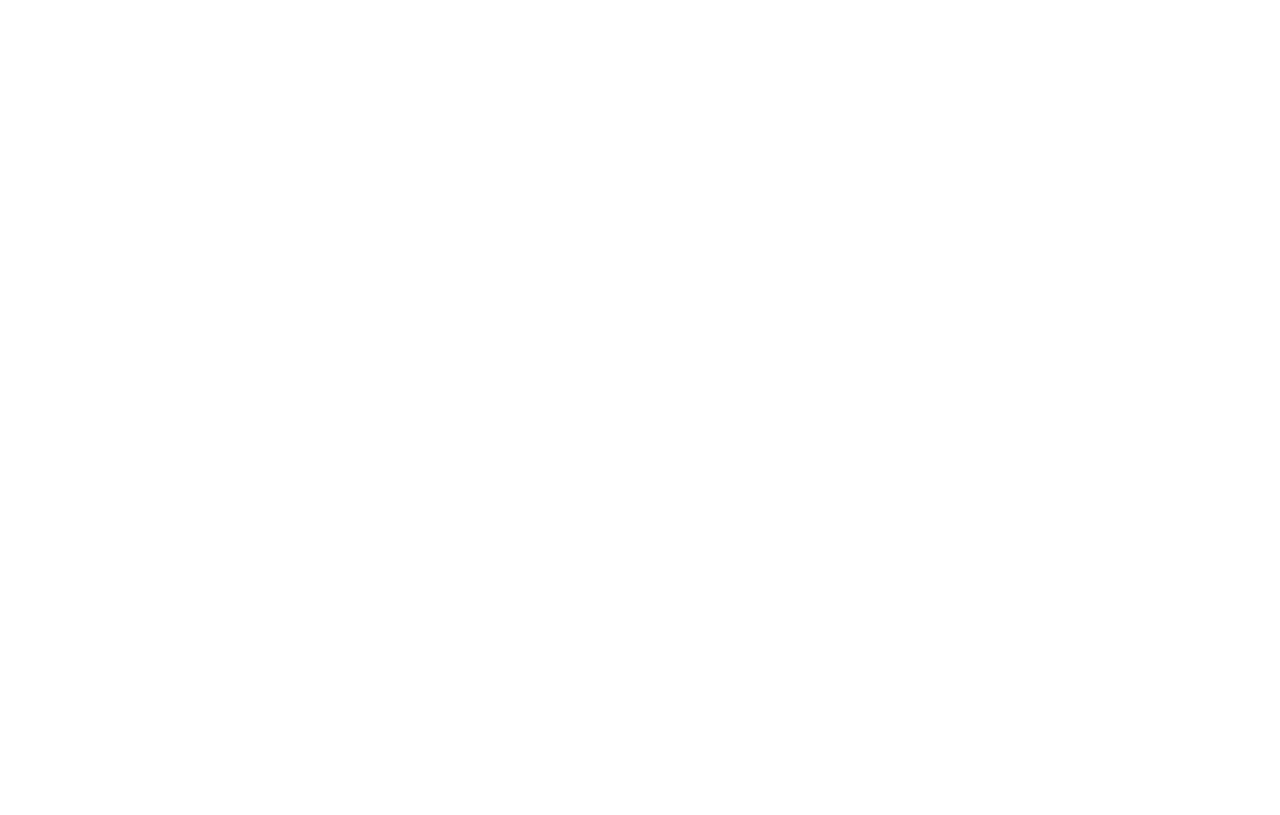
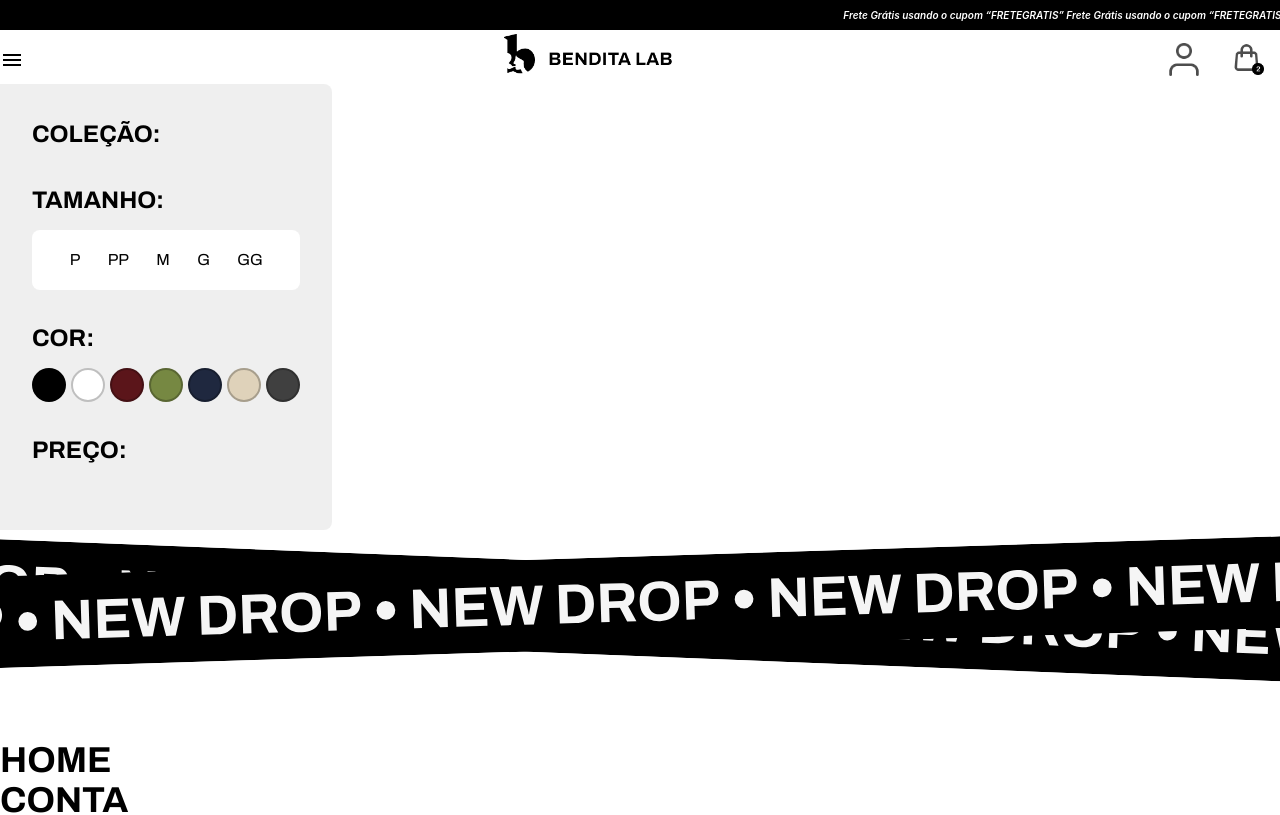
Before and after one commit to rafaellbecom/benditalab, a React (Create React App) app: page /camisetas in a window 1280 px wide. Before the commit this address had no page. Shown: the top 815 px of the page. Built offline with nearby package versions, Linux system fonts and the light colour scheme.

Commit message:
:sparkles: Add: SideBar and Camisetas, /componentes/SideBar.tsx and /pages/Home.tsx

```diff
--- /dev/null
+++ b/src/components/SideBar.tsx
@@ -0,0 +1,40 @@
+import Slider from '@mui/material/Slider';
+
+export function SideBar(){
+    return (
+        <main className="main side-bar w-1/3 bg-blacklight p-[32px] rounded-r-[8px]">
+            <div>
+                <h3 className="title-side-bar">Coleção:</h3>
+
+            </div>
+
+            <div>
+                <h3 className="title-side-bar">Tamanho:</h3>
+                <div className="sizes w-full bg-white rounded-[8px] px-[24px] py-[18px] flex justify-around items-center">
+                    <button className="size">P</button>
+                    <button className="size">PP</button>
+                    <button className="size">M</button>
+                    <button className="size">G</button>
+                    <button className="size">GG</button>
+                </div>
+            </div>
+
+            <div>
+                <h3 className="title-side-bar">Cor:</h3>
+                <div className="colors w-full flex justify-between items-center">
+                    <button className="color bg-black"></button>
+                    <button className="color bg-white"></button>
+                    <button className="color bg-purple"></button>
+                    <button className="color bg-lime"></button>
+                    <button className="color bg-sky"></button>
+                    <button className="color bg-amber"></button>
+                    <button className="color bg-grey"></button>
+                </div>
+            </div>
+
+            <div>
+                <h3 className="title-side-bar">Preço:</h3>
+            </div>
+        </main>
+    )
+}
--- /dev/null
+++ b/src/pages/Camisetas.tsx
@@ -0,0 +1,16 @@
+import { Header } from "../components/Header/Header";
+import { Footer } from "../components/Footer";
+import {SideBar} from "../components/SideBar";
+
+export function Camisetas(){
+    return(
+        <main>
+            <Header></Header>
+            <div className="flex flex-row justify-center items-center">
+                <SideBar></SideBar>
+                <div className="w-full"></div>
+            </div>
+            <Footer></Footer>
+        </main>
+    )
+}
--- a/src/routes/RoutesBase.tsx
+++ b/src/routes/RoutesBase.tsx
@@ -1,6 +1,7 @@
 import {BrowserRouter, Route, Routes } from 'react-router-dom';
 import { Home } from '../pages/Home';
 import { SignIn } from '../pages/SignIn';
+import { Camisetas } from '../pages/Camisetas';
 
 export const RoutesBase = () => {
     return(
@@ -8,6 +9,7 @@
          <Routes>
              <Route path="/" element={<Home/>} />
              <Route path="/signin" element={<SignIn/>} />
+             <Route path="/camisetas" element={<Camisetas/>}/>
          </Routes>
       </BrowserRouter>
     )
--- a/src/styles/global.css
+++ b/src/styles/global.css
@@ -65,3 +65,27 @@
   border-radius: 100%;
   z-index: 1000;
 }
+
+.title-side-bar{
+  font-family: 'Archivo', sans-serif;
+  font-weight: bold;
+  font-size: 24px;
+  margin-bottom: 12px;
+  color: #000;
+  text-transform: uppercase;
+}
+
+.side-bar div{
+  margin-bottom: 30px;
+}
+
+.side-bar .sizes .size{
+  font-family: 'Archivo', sans-serif;
+}
+
+.side-bar .colors .color{
+  width: 34px;
+  height: 34px;
+  border-radius: 17px;
+  border: 2px solid #00000040;
+}
--- a/tailwind.config.js
+++ b/tailwind.config.js
@@ -29,6 +29,11 @@
       whitelight: '#FFFFFF10',
       whitedark: '#FFFFFF70',
       whitemedium: '#FFFFFF40',
+      purple: '#5B151A',
+      lime: '#768842',
+      sky: '#1F283F',
+      amber: '#DFD2BA',
+      grey: '#404040'
     }
   },
   plugins: [],
```
